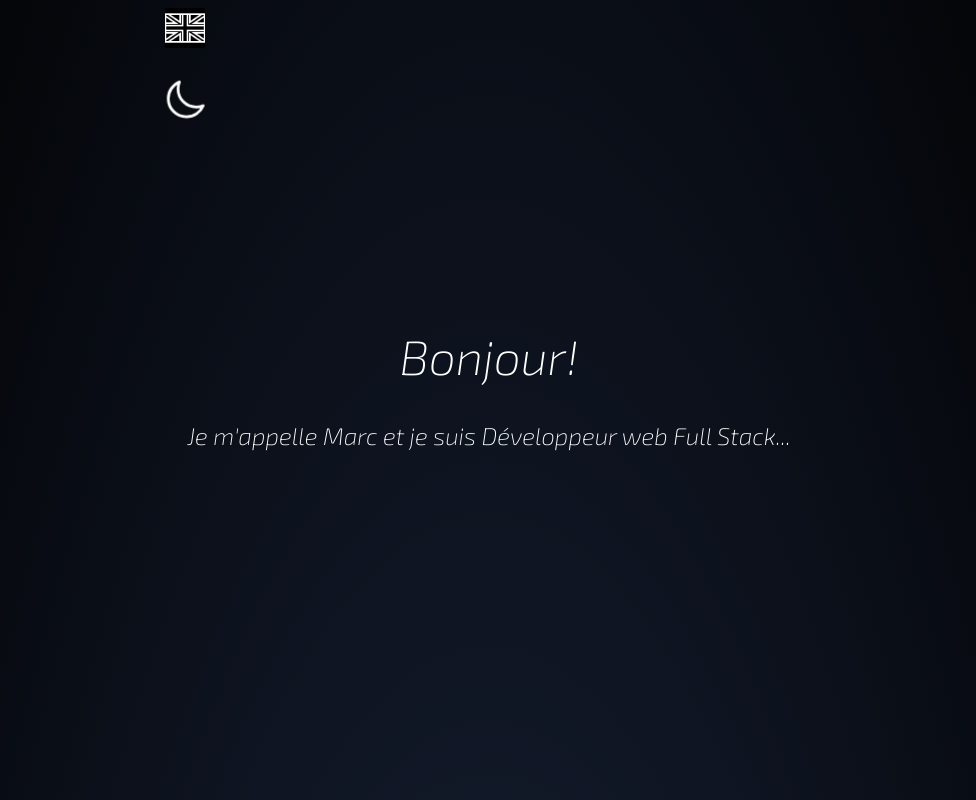
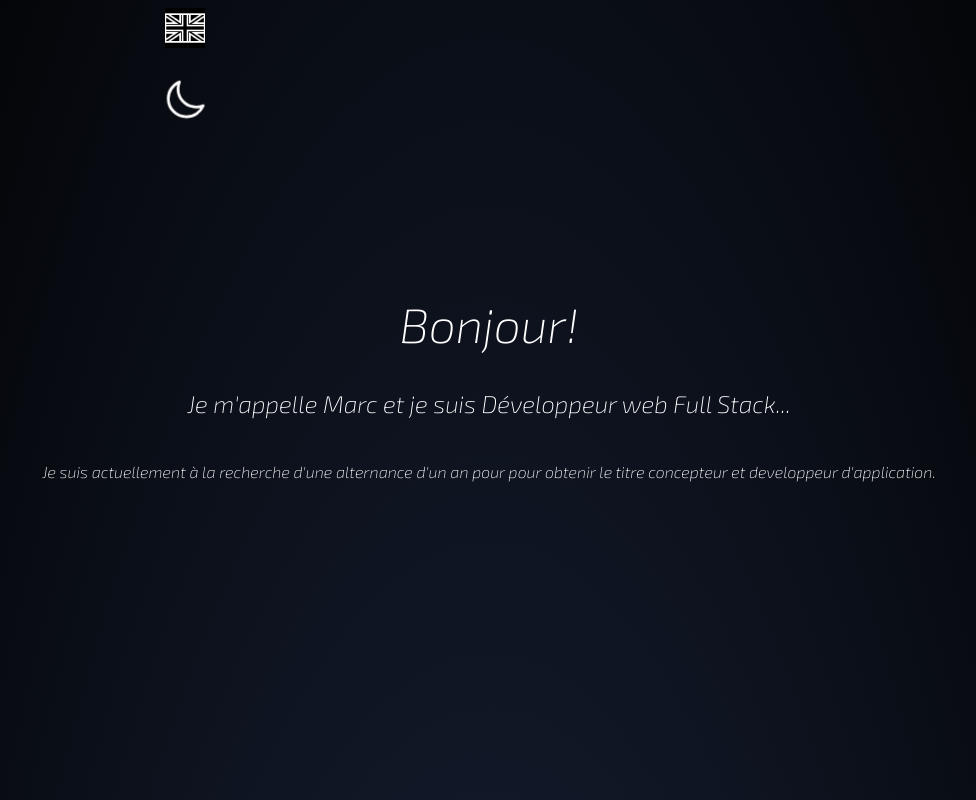
Before and after one commit to moumax/marcofolio, a React (Vite) app: page / in a window 1280 px wide. Shown: the top 800 px of the page, without its empty margins (151-1127 px from the left). Built offline with nearby package versions, Linux system fonts and the light colour scheme.

Commit message:
Add text and clean code

```diff
--- a/src/Datas/dataTraduction.js
+++ b/src/Datas/dataTraduction.js
@@ -2,6 +2,8 @@ const traduction = {
   fr: {
     bonjour: "Bonjour!",
     me: "Je m'appelle Marc et je suis Développeur web Full Stack...",
+    search:
+      "Je suis actuellement à la recherche d'une alternance d'un an pour pour obtenir le titre concepteur et developpeur d'application.",
     //Form :
     formTitle: "Contactez moi",
     formName: "Nom, Prénom",
--- a/src/components/About.jsx
+++ b/src/components/About.jsx
@@ -1,12 +1,14 @@
 import { LangContext } from "../context/LangContext";
 import { useContext } from "react";
+
+import { motion } from "framer-motion";
 
 import traduction from "../Datas/dataTraduction";
 import DataSoftSkills from "../Datas/dataSoftskills";
 import DatasHardSkills from "../Datas/dataHardskills";
 import DataHobbies from "../Datas/dataHobbies";
 
-import Softskill from "./utils/Softskill"
+import Softskill from "./utils/Softskill";
 import Hardskill from "./utils/Hardskill";
 import Hobby from "./utils/Hobby";
 
@@ -14,14 +16,20 @@ const About = () => {
   const { language } = useContext(LangContext);
 
   const classNameTitle = {
-    className: "text-start ml-2 text-2xl my-6 underline 2xl:text-4xl xs:text-xl",
+    className:
+      "text-start ml-2 text-2xl my-6 underline 2xl:text-4xl xs:text-xl",
   };
   const classNameSkills = {
     className: "flex flex-wrap gap-2 justify-center 2xl:gap-20 2xl:w-fit",
   };
 
   return (
-    <section className="flex flex-col items-center relative h-fit mb-16 ">
+    <motion.section
+      initial="hidden"
+      whileInView="visible"
+      viewport={{ once: true }}
+      className="flex flex-col items-center relative h-fit mb-16 "
+    >
       <h2 className={classNameTitle.className}>
         {traduction[language].softSkillTitle}
       </h2>
@@ -46,7 +54,7 @@ const About = () => {
           <Hobby like={like} key={like.id} />
         ))}
       </div>
-    </section>
+    </motion.section>
   );
 };
 
--- a/src/components/Home.jsx
+++ b/src/components/Home.jsx
@@ -1,8 +1,9 @@
 import { LangContext } from "../context/LangContext";
-import { useContext } from "react";
+import { useContext} from "react";
 import { motion } from "framer-motion";
 
 import dataTraduction from "../Datas/dataTraduction";
+
 
 const Home = () => {
   const { language } = useContext(LangContext);
@@ -11,20 +12,28 @@ const Home = () => {
     <section className="relative h-screen ml-5 mr-5 flex flex-col justify-center pb-48">
       <motion.h1
         initial={{ opacity: 0, x: -800 }}
-        animate={{ opacity: 1, x: 0, }}
-        transition={{ delay: 0.5, duration:0.4 }}
+        animate={{ opacity: 1, x: 0 }}
+        transition={{ delay: 0.5, duration: 0.4 }}
         className="text-5xl mb-10 mt-24"
       >
         {dataTraduction[language].bonjour}
       </motion.h1>
       <motion.h2
         initial={{ opacity: 0, x: "100vw" }}
-        animate={{ opacity: 1, x: 0, }}
-        transition={{ delay: 0.3, duration:1}}
+        animate={{ opacity: 1, x: 0 }}
+        transition={{ delay: 0.3, duration: 1 }}
         className="text-black-600 text-2xl"
       >
         {dataTraduction[language].me}
       </motion.h2>
+      <motion.h3
+        className="mt-10"
+        initial={{ opacity: 0, blur: 1000 }}
+        animate={{ opacity: 1, blur: 0 }}
+        transition={{ delay: 2, duration: 0.6 }}
+      >
+        {dataTraduction[language].search}
+      </motion.h3>
     </section>
   );
 };
```
